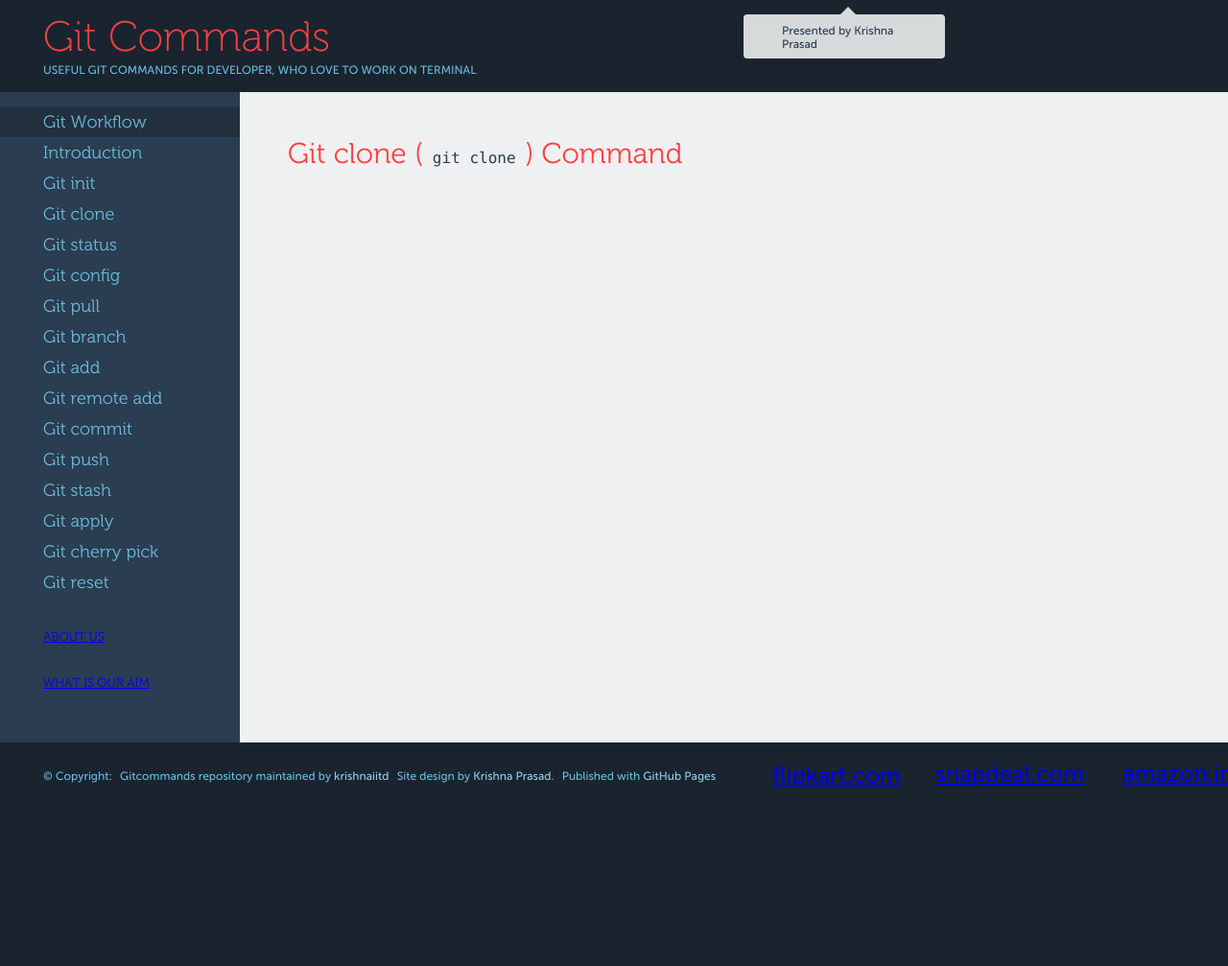
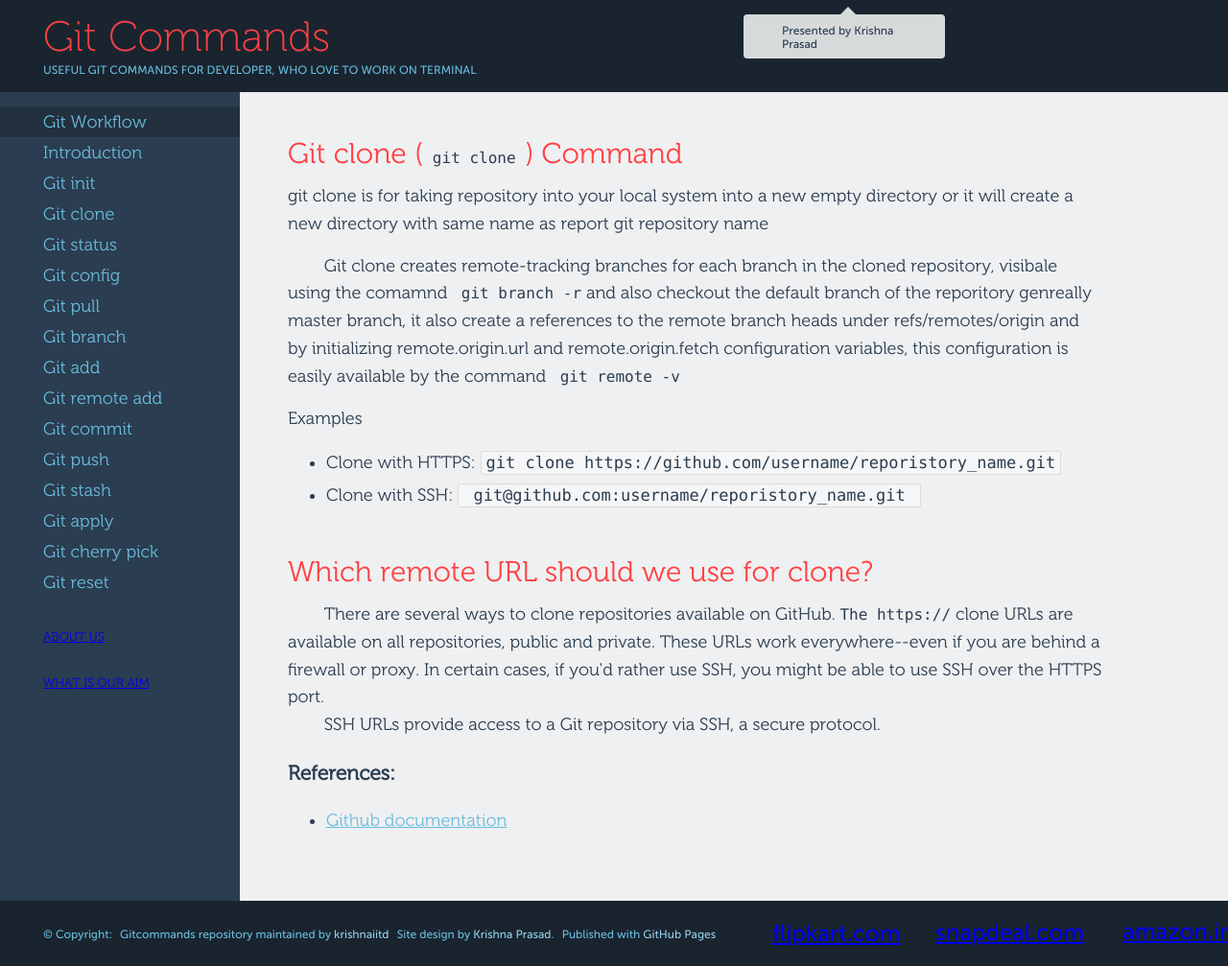
Before and after one commit to krishnaiitd/gitcommands, a Jekyll site: the page built from git-clone/index.html, in a window 1280 px wide. Shown: the whole page at 96% size. Built offline with Jekyll 4.4.1, drawn with Linux system fonts in a browser that asks for light colours; comment, search, counter and statistics services are not loaded; before the commit the page ends 900 px from its top, so only the background shows below that.

Commit message:
Added content in git clone command

```diff
--- a/_includes/head.html
+++ b/_includes/head.html
@@ -18,6 +18,7 @@
   <link rel="stylesheet" href="{{ site.baseurl }}/css/custom.css">
 
   <!-- Start of Heap Analytics -->
+  <script type="text/javascript" src="{{ site.baseurl }}/js/main.js"></script>
   <script type="text/javascript">
   window.heap=window.heap||[],heap.load=function(t,e){window.heap.appid=t,window.heap.config=e;var a=document.createElement("script");a.type="text/javascript",a.async=!0,a.src=("https:"===document.location.protocol?"https:":"http:")+"//cdn.heapanalytics.com/js/heap.js";var n=document.getElementsByTagName("script")[0];n.parentNode.insertBefore(a,n);for(var o=function(t){return function(){heap.push([t].concat(Array.prototype.slice.call(arguments,0)))}},p=["clearEventProperties","identify","setEventProperties","track","unsetEventProperty"],c=0;c<p.length;c++)heap[p[c]]=o(p[c])};
   heap.load("2983293696");
--- a/git-clone/index.html
+++ b/git-clone/index.html
@@ -5,7 +5,28 @@ description: Git clone Command, git clone to set up a existing git repository in
 keywords: git clone, git commands, git init, git stash.
 ---
 <article id="git-clone">
-  <p>
-    <h2> Git clone (<code> git clone </code>) Command</h2>
-  </p>
+    <p>
+        <h2> Git clone (<code> git clone </code>) Command</h2>
+    </p>
+    <div>
+        <p class="commnad-title"> git clone is for taking repository into your local system into a new empty directory or it will create a new directory with same name as report git repository name</p>
+        <div class="indent10">Git clone creates remote-tracking branches for each branch in the cloned repository, visibale using the comamnd <code> git branch -r</code> and also checkout the default branch of the reporitory genreally master branch, it also create a references to the remote branch heads under refs/remotes/origin and by initializing remote.origin.url and remote.origin.fetch configuration variables, this configuration is easily available by the command <code> git remote -v</code> </div>
+        <p> Examples </p>
+        <ul>
+            <li> Clone with HTTPS:
+                <code>git clone https://github.com/username/reporistory_name.git</code>
+            </li>
+            <li>Clone with SSH:
+                <code> git@github.com:username/reporistory_name.git </code>
+            </li>
+        </ul>
+        <h2>Which remote URL should we use for clone?</h2>
+        <div class="indent10">There are several ways to clone repositories available on GitHub. <code>The https://</code> clone URLs are available on all repositories, public and private. These URLs work everywhere--even if you are behind a firewall or proxy. In certain cases, if you'd rather use SSH, you might be able to use SSH over the HTTPS port.</div>
+        <div class=indent10> SSH URLs provide access to a Git repository via SSH, a secure protocol.</div>
+    </div>
+    <h3> References: </h3>
+    <ul>
+        <li> <a href="https://help.github.com/articles/which-remote-url-should-i-use/" rel="nofollow" target="_blank"> Github documentation</a></li>
+    </ul>
+</div>
 </article>
--- a/what-is-git/index.html
+++ b/what-is-git/index.html
@@ -7,7 +7,7 @@ keywords: git commands, git hard reset, git branch, git push, git apply, git sta
 <article id="what-is-git">
     <h1>What is Git?</h1>
     <div class="indent10">
-        In a nutshell, Git is a Version Control System (VCS).
+        In a nutshell, Git is a Version Control System (VCS). Git is a free and open source distributed version control system designed to handle everything from small to very large projects with speed and efficiency.
     </div>
     <h2>What is Version Control System (VCS)?</h2>
     <div class="indent10">
```
